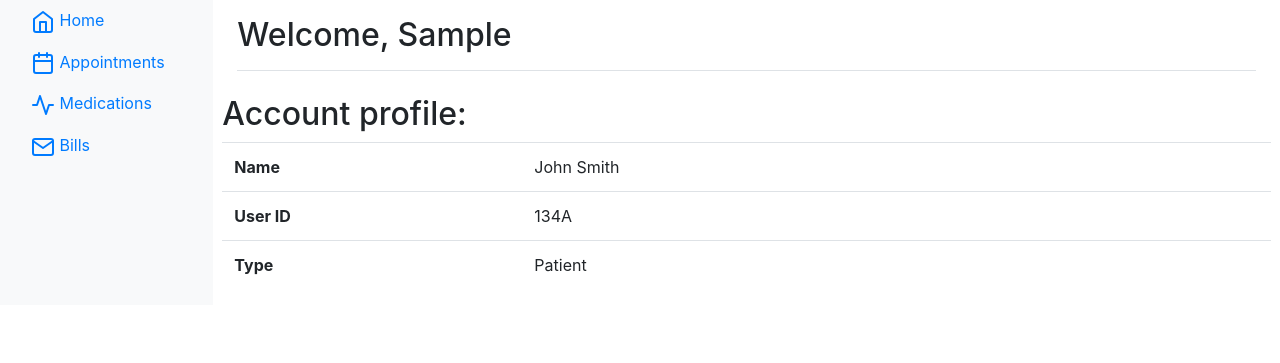
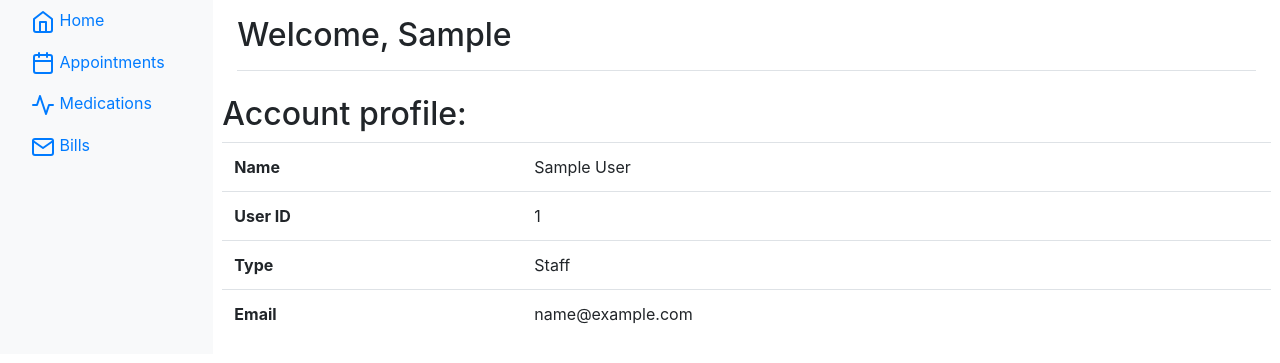
Before and after one commit to yonathanF/Hospital_Management, a Django app: page /patient/home in a window 1280 px wide. Shown: the part 40-403 px from the top of the page. Run offline with Django 3.2, Linux system fonts and the light colour scheme; the visitor is signed in with stand-in values (Sample User, id 1); data that the repository does not hold is empty; some libraries are stand-ins or nearby versions.

Commit message:
db connection on patient's main page, fixes bill_more in Hospital side

```diff
--- a/HospitalManagement/Hospital/templates/Hosptial/bills.html
+++ b/HospitalManagement/Hospital/templates/Hosptial/bills.html
@@ -84,7 +84,11 @@
 	    <td>{{ bill.BillNumber }}</td>
 	    <td>{{bill.DueDate }}</td>
 	    <td>${{ bill.Amount}}</td>
-      <td> <button class="btn btn-outline-primary"> More </button></td>
+      <td>
+          <a class="btn btn-info" href="/patient/bills_more/{{ bill.BillNumber }}/" role ="button">
+          More
+          </a>
+      </td>
     </tr>
     {% endfor %}
   </tbody>
--- a/HospitalManagement/Patient/templates/Patient/appt.html
+++ b/HospitalManagement/Patient/templates/Patient/appt.html
@@ -55,7 +55,7 @@
 
         <main role="main" class="col-md-9 ml-sm-auto col-lg-10 pt-3 px-4">
           <div class="d-flex justify-content-between flex-wrap flex-md-nowrap align-items-center pb-2 mb-3 border-bottom">
-		  <h1 class="h2">Welcome, {{ username }}</h1>
+		  <!-- <h1 class="h2">Welcome, {{ username }}</h1> -->
           </div>
 
 	  <div class="row">
--- a/HospitalManagement/Patient/templates/Patient/bills.html
+++ b/HospitalManagement/Patient/templates/Patient/bills.html
@@ -55,7 +55,7 @@
 
         <main role="main" class="col-md-9 ml-sm-auto col-lg-10 pt-3 px-4">
           <div class="d-flex justify-content-between flex-wrap flex-md-nowrap align-items-center pb-2 mb-3 border-bottom">
-		  <h1 class="h2">Welcome, {{ username }}</h1>
+		  <!-- <h1 class="h2">Welcome, {{ username }}</h1> -->
           </div>
 	  <h2> Your Bills </h2>
 <table class="table">
--- a/HospitalManagement/Patient/templates/Patient/bills_more.html
+++ b/HospitalManagement/Patient/templates/Patient/bills_more.html
@@ -55,7 +55,7 @@
 
         <main role="main" class="col-md-9 ml-sm-auto col-lg-10 pt-3 px-4">
           <div class="d-flex justify-content-between flex-wrap flex-md-nowrap align-items-center pb-2 mb-3 border-bottom">
-		  <h1 class="h2">Welcome, {{ username }}</h1>
+		  <!-- <h1 class="h2">Welcome, {{ username }}</h1> -->
           </div>
 	  <!-- <h2> Your Bill: {{billnumber}}</h2> -->
     <div class="row">
--- a/HospitalManagement/Patient/templates/Patient/home.html
+++ b/HospitalManagement/Patient/templates/Patient/home.html
@@ -73,15 +73,19 @@
       <tbody>
         <tr>
           <th style="width:300px"> Name </th>
-            <td>John Smith </td>
+            <td>{{ fullname }} </td>
         </tr>
         <tr>
           <th>User ID </th>
-            <td>134A</td>
+            <td>{{ user_id }}</td>
         </tr>
         <tr>
           <th>Type</th>
-            <td>Patient</td>
+            <td>{{ type }}</td>
+        </tr>
+        <tr>
+          <th>Email</th>
+            <td>{{ email }}</td>
         </tr>
   <!--       <tr>
             <th> Upcoming appointment date </th>
--- a/HospitalManagement/Patient/templates/Patient/medications.html
+++ b/HospitalManagement/Patient/templates/Patient/medications.html
@@ -55,7 +55,7 @@
 
         <main role="main" class="col-md-9 ml-sm-auto col-lg-10 pt-3 px-4">
           <div class="d-flex justify-content-between flex-wrap flex-md-nowrap align-items-center pb-2 mb-3 border-bottom">
-		  <h1 class="h2">Welcome, {{ username }}</h1>
+		  <!-- <h1 class="h2">Welcome, {{ username }}</h1> -->
           </div>
 
 
--- a/HospitalManagement/Patient/templates/Patient/new_appt.html
+++ b/HospitalManagement/Patient/templates/Patient/new_appt.html
@@ -56,7 +56,7 @@
 
         <main role="main" class="col-md-9 ml-sm-auto col-lg-10 pt-3 px-4">
           <div class="d-flex justify-content-between flex-wrap flex-md-nowrap align-items-center pb-2 mb-3 border-bottom">
-		  <h1 class="h2">Welcome, {{ username }}</h1>
+		  <!-- <h1 class="h2">Welcome, {{ username }}</h1> -->
           </div>
 
 
--- a/HospitalManagement/Patient/views.py
+++ b/HospitalManagement/Patient/views.py
@@ -8,6 +8,13 @@ def home(request):
     ''' a patient private home page '''
     context = {}
     context['username'] = request.user.first_name
+    context['user_id'] = request.user.id
+    context['fullname'] = request.user.first_name + " " +  request.user.last_name
+    context['email'] = request.user.email
+    if  request.user.is_staff:
+        context['type'] = "Staff"
+    else:
+        context['type'] = "Patient"
     return HttpResponse(render(request, 'Patient/home.html', context))
 
 
```
